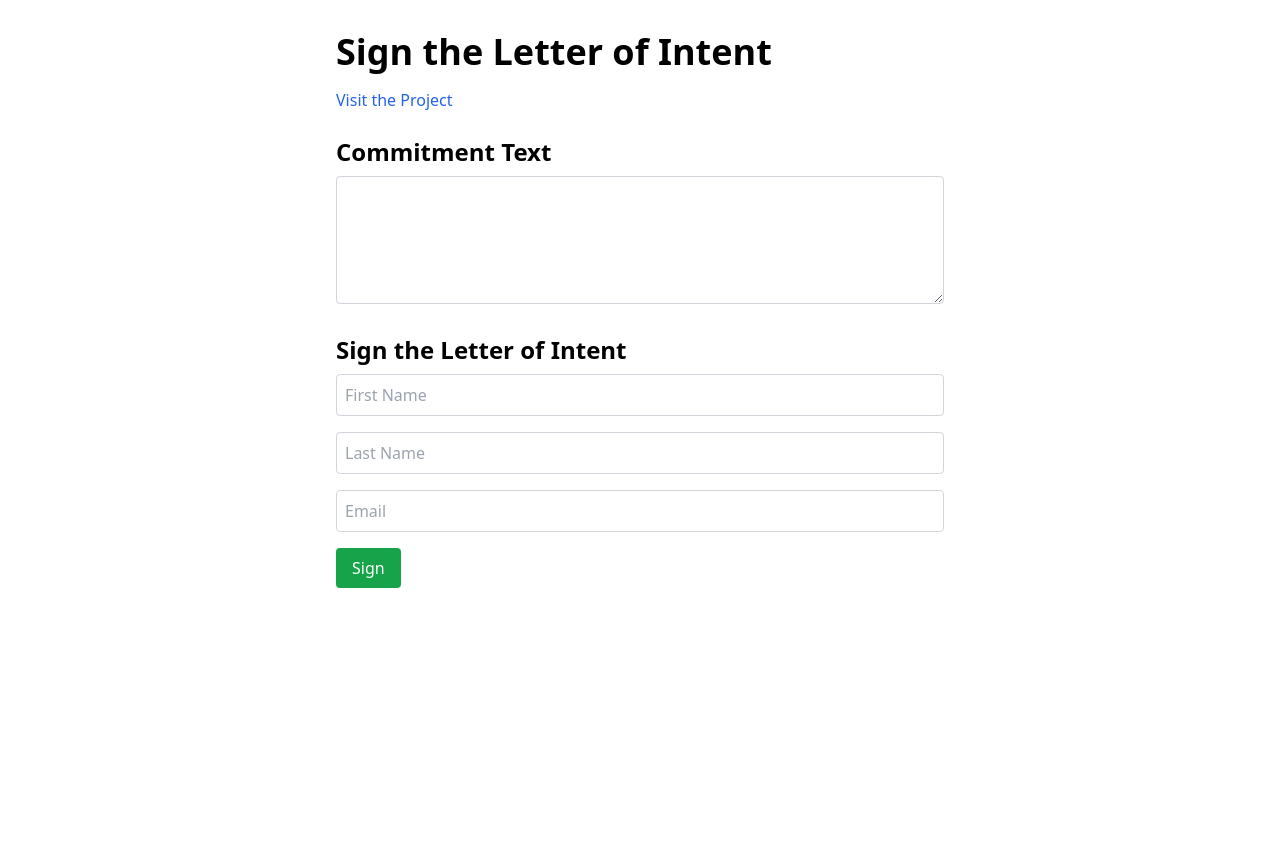
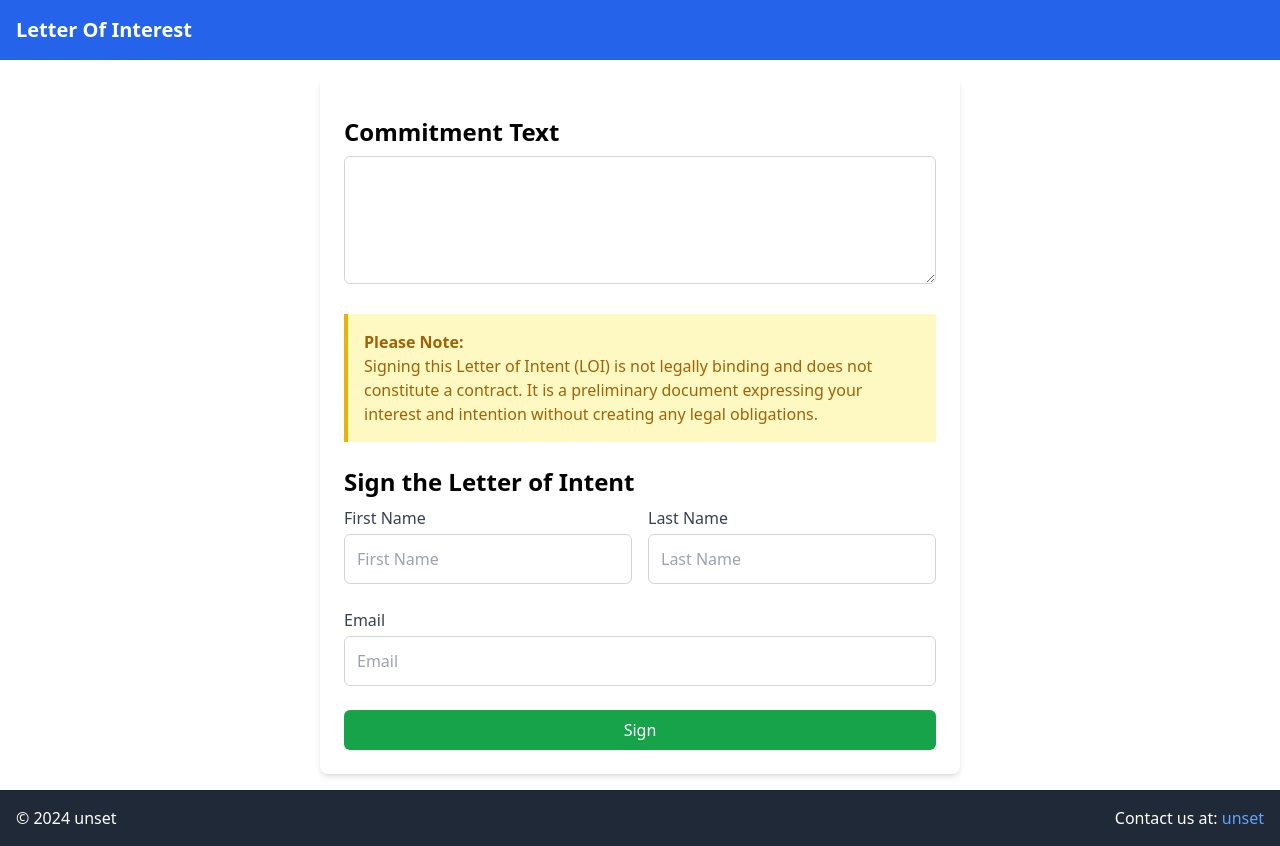
Before and after one commit to pikooli/loi, a SvelteKit app: page /sign/1 in a window 1280 px wide. Before the commit the page ends 800 px from the top, so only its background shows below. Built offline with nearby package versions, Linux system fonts and the light colour scheme; no server answers.

Commit message:
new version

```diff
--- a/src/routes/+layout.svelte
+++ b/src/routes/+layout.svelte
@@ -1,7 +1,27 @@
 <script lang="ts">
 	import '../app.css';
+    import { PUBLIC_DOMAIN_EMAIL,PUBLIC_DOMAIN_NAME  } from '$env/static/public';
+
 </script>
 
-<div class="max-w-2xl mx-auto p-4">
-    <slot />
+<div class="flex h-screen flex-col">
+    <header class="bg-blue-600 text-white p-4">
+        <h1 class="text-xl font-bold capitalize">letter of interest</h1>
+    </header>
+
+    <main class="max-w-2xl mx-auto p-4">
+        <slot />
+    </main>
+
+    <footer class="bg-gray-800 text-white p-4 mt-auto flex flex-row justify-between">
+        <p class="text-center">&copy; 2024 {PUBLIC_DOMAIN_NAME}</p>
+        <div class="ml-4">
+            <span>Contact us at:</span>
+            <span>
+                <a href={`mailto:${PUBLIC_DOMAIN_EMAIL}`} class="text-blue-400 hover:underline">
+                    {PUBLIC_DOMAIN_EMAIL}
+                </a>
+            </span>
+        </div>
+    </footer>
 </div>
--- a/src/routes/+page.svelte
+++ b/src/routes/+page.svelte
@@ -1,11 +1,11 @@
 <script lang="ts">
-    import { goto } from '$app/navigation';
 
     let projectName = '';
     let projectUrl = '';
     let contactEmail = '';
     let projectDescription = '';
     let commitmentText = '';
+    let generatedLink = '';
 
     function generateLink() {
       const projectData = {
@@ -20,7 +20,7 @@
       const base64String = btoa(jsonString);
       const link = `${window.location.origin}/sign/${base64String}`;
 
-      goto(link);
+      generatedLink =link;
     }
   </script>
 
@@ -63,3 +63,12 @@
       Generate Link
     </button>
   </form>
+
+  {#if generatedLink}
+  <div class="mt-4">
+    <p class="font-semibold">Your generated link:</p>
+    <a href="{generatedLink}" target="_blank" class="text-blue-600 hover:underline break-all">
+      {generatedLink}
+    </a>
+  </div>
+{/if}
--- a/src/routes/api/sign-letter/+server.ts
+++ b/src/routes/api/sign-letter/+server.ts
@@ -1,46 +1,76 @@
-import { MAIL_API_KEY,DOMAIN_EMAIL  } from '$env/static/private';
+import { MAIL_API_KEY } from '$env/static/private';
+import { PUBLIC_DOMAIN_EMAIL } from '$env/static/public';
 import { json } from '@sveltejs/kit';
 import { MailerSend, EmailParams, Sender, Recipient } from 'mailersend';
 
 const mailersend = new MailerSend({
-    apiKey: MAIL_API_KEY
+  apiKey: MAIL_API_KEY,
 });
 
 export async function POST({ request }) {
-	const {data: {projectName, contactEmail, commitmentText, signer}} = await request.json();
+  const {
+    data: { projectName, projectDescription, projectUrl, contactEmail, commitmentText, signer },
+  } = await request.json();
 
+  const from = new Sender(PUBLIC_DOMAIN_EMAIL);
+  const toSigner = [
+    new Recipient(signer.email, `${signer.firstName} ${signer.lastName}`),
+  ];
 
-	const from = new Sender(DOMAIN_EMAIL);
-	const to = [
-		new Recipient(signer.email, `${signer.firstName} ${signer.lastName}`),
-		new Recipient(contactEmail, 'Responsable du Projet'),
-        new Recipient(DOMAIN_EMAIL, 'DOMAIN EMAIL')
+  const toContact = [
+    new Recipient(contactEmail, 'Project Manager'),
   ];
 
   const emailContent = `
-    Bonjour ${signer.firstName} ${signer.lastName},
+  Hello ${signer.firstName} ${signer.lastName},
 
-    Merci d'avoir signé la lettre d'engagement pour le projet "${projectName}".
+  Thank you for signing the Letter of Intent for the project "${projectName}".
 
-    Texte d'engagement :
+  **Project Description:**
+  ${projectDescription}
+
+  **Project URL:**
+  ${projectUrl || 'Na'}
+
+  **Contact Email:**
+  ${contactEmail}
+
+  **Commitment Text:**
   ${commitmentText}
 
-    Cordialement,
-    L'équipe du projet "${projectName}"
+  **Please Note:**
+  Signing this Letter of Intent (LOI) is not legally binding and does not constitute a contract. It is a preliminary document expressing your interest and intention without creating any legal obligations.
+
+
+  Best regards,
+  The "${projectName}" Project Team
+  ----------------------------------------------------------------------------------------------------
+
+  This letter was created using the site https://www.letterofinterest.tech/
   `;
 
-	const emailParams = new EmailParams()
+  const emailParamsSigner = new EmailParams()
     .setFrom(from)
-		.setTo(to)
-		.setSubject(`Lettre d'Engagement pour ${projectName}`)
+    .setTo(toSigner)
+    .setSubject(`Letter of Intent for ${projectName}`)
     .setText(emailContent);
-    console.log('emailParams', emailParams)
+
+    const emailParamsContact = new EmailParams()
+    .setFrom(from)
+    .setTo(toContact)
+    .setSubject(`Letter of Intent for ${projectName}`)
+    .setText(emailContent);
+
+  console.log('emailParamsSigner', emailParamsSigner);
+  console.log('emailParamsContact', emailParamsContact);
+
   try {
-		await mailersend.email.send(emailParams);
+    await mailersend.email.send(emailParamsSigner);
+    await mailersend.email.send(emailParamsContact);
 
     return json({ success: true });
   } catch (error) {
-		console.error("Erreur lors de l'envoi de l'email :", error);
+    console.error('Error sending the email:', error);
     return json({ success: false, error: error.message }, { status: 500 });
   }
 }
--- a/src/routes/sign/[data]/+page.svelte
+++ b/src/routes/sign/[data]/+page.svelte
@@ -2,13 +2,15 @@
 	import { page } from '$app/stores';
 	import { onMount } from 'svelte';
 	import type { Project } from "$types";
-	let projectData:Project = {
+
+	let projectData: Project = {
 	  projectName: '',
 	  projectUrl: '',
 	  contactEmail: '',
 	  projectDescription: '',
 	  commitmentText: '',
 	};
+
 	let firstName = '';
 	let lastName = '';
 	let signerEmail = '';
@@ -39,7 +41,7 @@
 	  const response = await fetch('/api/sign-letter', {
 		method: 'POST',
 		headers: { 'Content-Type': 'application/json' },
-		body: JSON.stringify({data: signatureData}),
+		body: JSON.stringify({ data: signatureData }),
 	  });
 
 	  if (response.ok) {
@@ -50,10 +52,11 @@
 	}
   </script>
 
-  <div class="max-w-2xl mx-auto p-4">
-	<h1 class="text-4xl font-bold mb-4">Sign the Letter of Intent</h1>
-	<h1 class="text-3xl font-bold mb-4">{projectData.projectName}</h1>
-	<p class="mb-4">{projectData.projectDescription}</p>
+  <div class="max-w-2xl mx-auto p-6 bg-white shadow-md rounded-lg">
+	<h2 class="text-3xl font-bold mb-4 text-center">{projectData.projectName}</h2>
+	<p class="mb-4 text-gray-700">{projectData.projectDescription}</p>
+
+	{#if projectData.projectUrl}
 	  <a
 		href="{projectData.projectUrl}"
 		target="_blank"
@@ -61,39 +64,64 @@
 	  >
 		Visit the Project
 	  </a>
+	{/if}
+
+
 
 	<h2 class="text-2xl font-semibold mb-2">Commitment Text</h2>
 	<textarea
 	  bind:value={commitmentText}
-	  class="w-full p-2 border border-gray-300 rounded h-32 mb-6"
+	  class="w-full p-3 border border-gray-300 rounded-md h-32 mb-6 focus:outline-none focus:ring-2 focus:ring-blue-500"
 	></textarea>
 
+	<div class="mb-6 p-4 bg-yellow-100 border-l-4 border-yellow-500 text-yellow-700">
+		<p class="font-semibold">Please Note:</p>
+		<p>
+		  Signing this Letter of Intent (LOI) is not legally binding and does not constitute a contract.
+		  It is a preliminary document expressing your interest and intention without creating any legal obligations.
+		</p>
+	  </div>
+
 	<h2 class="text-2xl font-semibold mb-2">Sign the Letter of Intent</h2>
-	<form on:submit|preventDefault={submitSignature} class="space-y-4">
+	<form on:submit|preventDefault={submitSignature} class="space-y-6">
+	  <div class="flex flex-wrap -mx-2">
+		<div class="w-full md:w-1/2 px-2 mb-4 md:mb-0">
+		  <label class="block text-gray-700 mb-1" for="firstName">First Name</label>
 		  <input
 			type="text"
+			id="firstName"
 			bind:value={firstName}
 			placeholder="First Name"
 			required
-		class="w-full p-2 border border-gray-300 rounded"
+			class="w-full p-3 border border-gray-300 rounded-md focus:outline-none focus:ring-2 focus:ring-blue-500"
 		  />
+		</div>
+		<div class="w-full md:w-1/2 px-2">
+		  <label class="block text-gray-700 mb-1" for="lastName">Last Name</label>
 		  <input
 			type="text"
+			id="lastName"
 			bind:value={lastName}
 			placeholder="Last Name"
 			required
-		class="w-full p-2 border border-gray-300 rounded"
+			class="w-full p-3 border border-gray-300 rounded-md focus:outline-none focus:ring-2 focus:ring-blue-500"
 		  />
+		</div>
+	  </div>
+	  <div>
+		<label class="block text-gray-700 mb-1" for="signerEmail">Email</label>
 		<input
 		  type="email"
 		  bind:value={signerEmail}
 		  placeholder="Email"
+		  id="signerEmail"
 		  required
-		class="w-full p-2 border border-gray-300 rounded"
+		  class="w-full p-3 border border-gray-300 rounded-md focus:outline-none focus:ring-2 focus:ring-blue-500"
 		/>
+	  </div>
 	  <button
 		type="submit"
-		class="px-4 py-2 bg-green-600 text-white rounded hover:bg-green-700"
+		class="w-full px-4 py-2 bg-green-600 text-white rounded-md hover:bg-green-700 focus:outline-none focus:ring-2 focus:ring-green-500"
 	  >
 		Sign
 	  </button>
```
Lines whose indentation alone changed are shown as unchanged.
